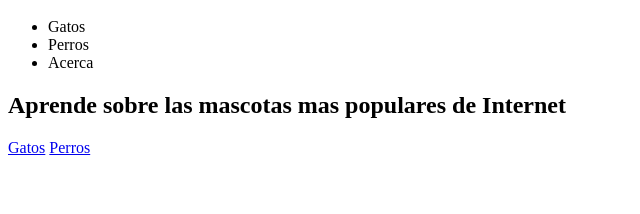
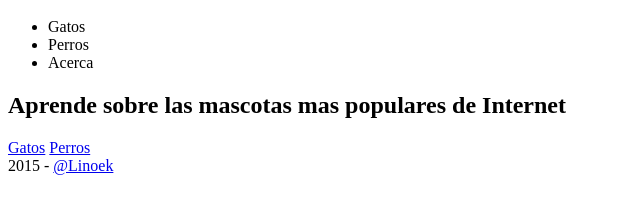
Before and after one commit to linoramirez/perrosygatos, a plain HTML site: page index.html in a window 1280 px wide. Shown: the part 230-444 px from the top of the page, without its empty margins (0-640 px from the left). Drawn offline with Linux system fonts and the light colour scheme.

Commit message:
V5 - Agrego Footer

```diff
--- a/index.html
+++ b/index.html
@@ -22,5 +22,8 @@
 		<a href="gatos.html">Gatos</a>
 		<a href="perros.html">Perros</a>
 	</section>
+	<footer>
+		<span>2015 - </span><a href="https://twitter.com/l1n0ek">@Linoek</a>
+	</footer>
 </body>
 </html>
```
